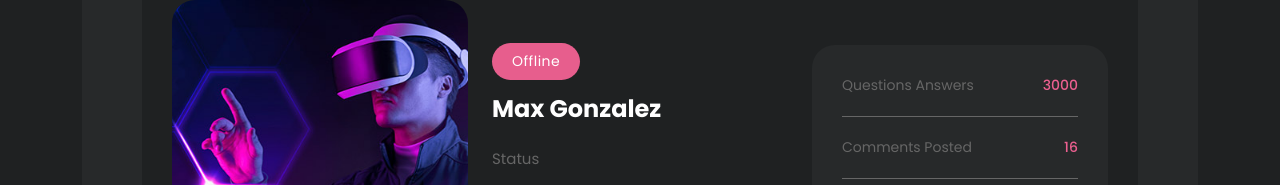
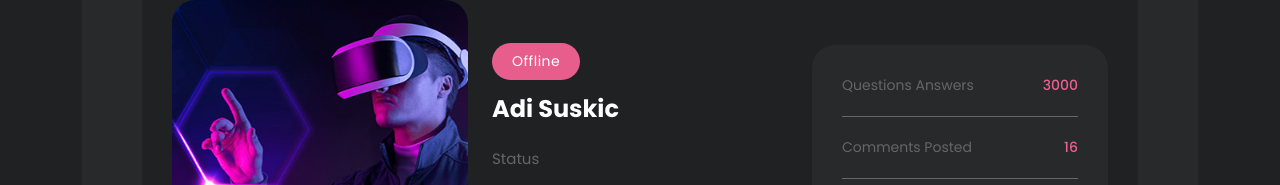
Before and after one commit to suskica/-Special-Topics-In-CS-Per-6-Semester-2, a plain HTML site: page profile.html in a window 1280 px wide. Shown: the part 200-385 px from the top of the page. Drawn offline with nearby package versions, Linux system fonts and the light colour scheme.

Commit message:
profile change

```diff
--- a/profile.html
+++ b/profile.html
@@ -87,7 +87,7 @@ https://templatemo.com/tm-579-cyborg-gaming
                   <div class="col-lg-4 align-self-center">
                     <div class="main-info header-text">
                       <span>Offline</span>
-                      <h4>Max Gonzalez</h4>
+                      <h4>Adi Suskic</h4>
                       <p>Status</p>
                       <div class="main-border-button">
                         <a href="#">Edit Profile</a>
```
